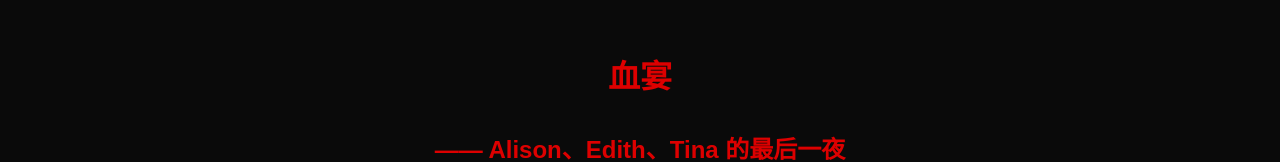
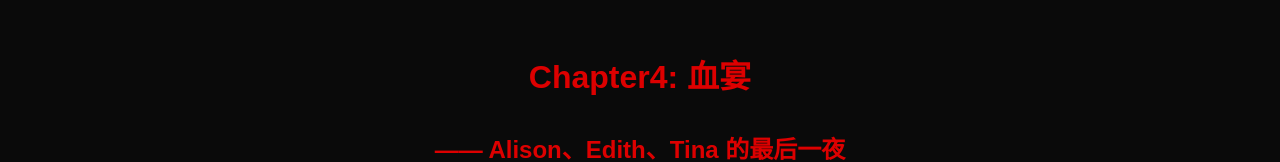
Before and after one commit to JasonxWong/Alison-Tina-Story, a plain HTML site: page chapter4.html in a window 1280 px wide. Shown: the top 162 px of the page. Drawn offline with Linux system fonts and the light colour scheme.

Commit message:
Update chapter4.html

```diff
--- a/chapter4.html
+++ b/chapter4.html
@@ -3,7 +3,7 @@
 <head>
     <meta charset="UTF-8">
     <meta name="viewport" content="width=device-width, initial-scale=1.0">
-    <title>血宴</title>
+    <title>Chapter4: 血宴</title>
     <style>
         body {
             font-family: "Microsoft YaHei", Arial, sans-serif;
@@ -22,7 +22,7 @@
     </style>
 </head>
 <body>
-    <h1>血宴</h1>
+    <h1>Chapter4: 血宴</h1>
     <h2>—— Alison、Edith、Tina 的最后一夜</h2>
 
     <p>黑暗吞噬了这座城市的角落，腐朽的公寓在夜色中伫立，如同一座坟墓。</p>
@@ -105,5 +105,6 @@
 
     <p>与此同时，验尸房的灯光闪烁，冰冷的钢制解剖台上，Alison 的尸体突然抽搐了一下。她的嘴巴缓缓张开，眼球像弹珠一样从眼眶滚落，喉咙里发出咯咯作响的声音，一只布满蛆虫的手臂从她胸口破开，慢慢地伸了出来……</p>
 
+    <a href="index.html">返回目录</a>
 </body>
 </html>
```
